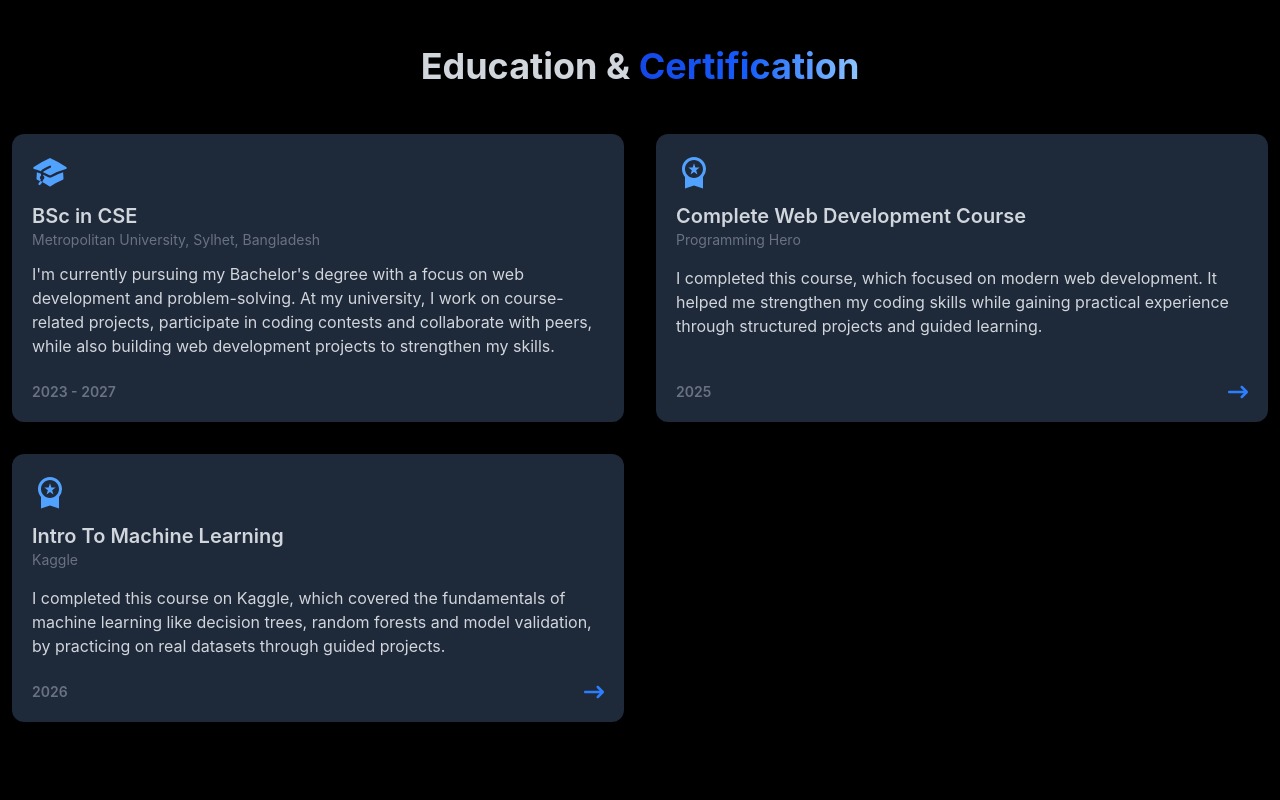
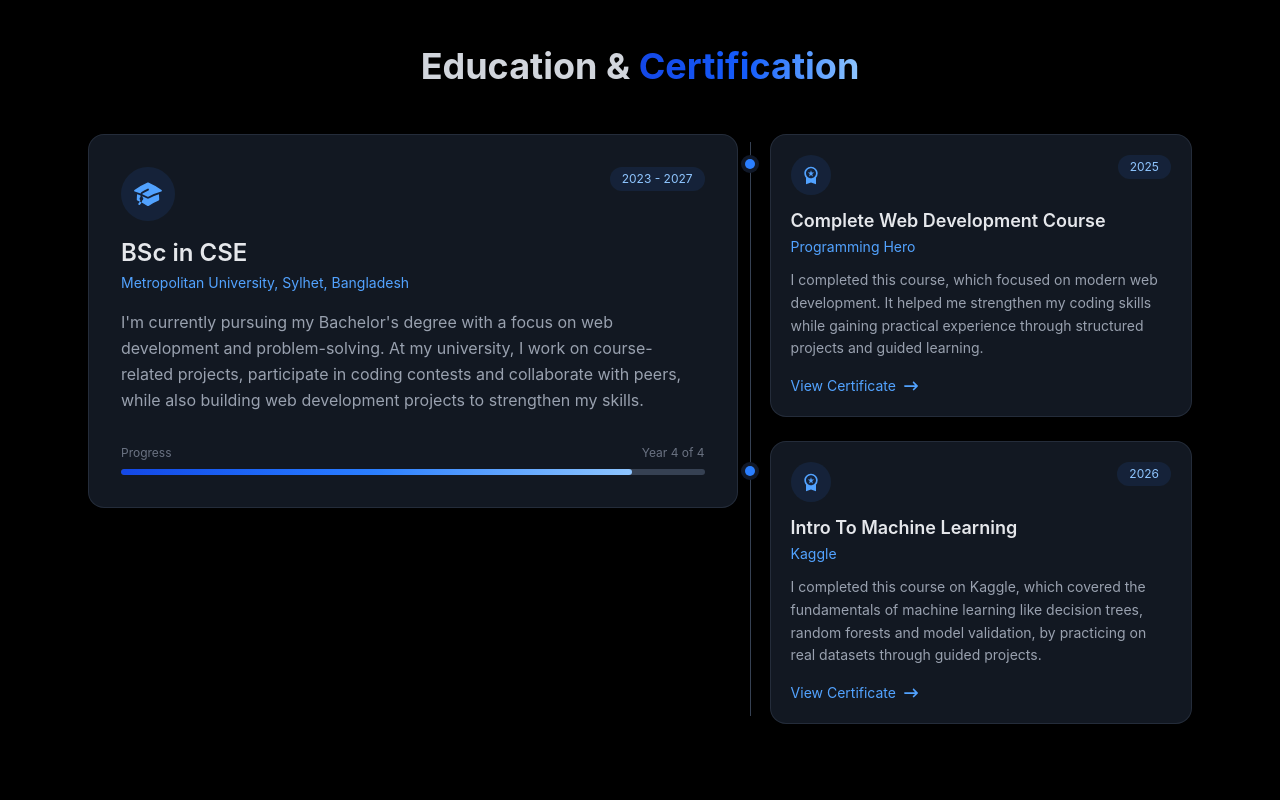
Before and after one commit to tahmid-khan-hub/my-portfolio-nextjs, a Next.js app: page / in a window 1280 px wide. Shown: the part 4180-4980 px from the top of the page. Built offline with nearby package versions, Linux system fonts and the light colour scheme.

Commit message:
Remove the ML certificate and programming certificate component, create the CertificateCard component and redesign and update the Education section

```diff
--- /dev/null
+++ b/src/components/Education/Certificates/CertificateCard.tsx
@@ -0,0 +1,42 @@
+import { FaArrowRightLong } from "react-icons/fa6";
+import { ReactNode } from "react";
+
+interface CertificateCardProps {
+    icon: ReactNode;
+    title: string;
+    platform: string;
+    year: string;
+    link: string;
+    details: string;
+}
+
+export default function CertificateCard({
+ icon, title, platform, year, link, details,
+}: CertificateCardProps) {
+    return (
+        <div className="relative bg-gray-800/60 border border-gray-700/50 rounded-2xl p-5 hover:border-blue-500/30 hover:-translate-y-1 transition-all duration-300 cursor-default">
+            {/* timeline dot (desktop only) */}
+            <span className="hidden lg:block absolute -left-6.5 top-6 w-2.5 h-2.5 rounded-full bg-blue-500 ring-4 ring-gray-900" />
+
+            <div className="flex items-start justify-between mb-3">
+                <div className="bg-blue-500/10 p-2.5 rounded-full">{icon}</div>
+                <span className="text-xs text-blue-300 bg-blue-500/10 px-3 py-1 rounded-full whitespace-nowrap">
+                    {year}
+                </span>
+            </div>
+
+            <h3 className="text-base md:text-lg text-gray-200 font-semibold">{title}</h3>
+            <p className="text-sm text-blue-400 mt-0.5">{platform}</p>
+
+            <p className="mt-3 text-gray-400 text-sm leading-relaxed">{details}</p>
+
+            <button
+                onClick={() => window.open(link, "_blank")}
+                className="mt-4 flex items-center gap-2 text-sm text-blue-400 hover:text-blue-300 transition-colors"
+            >
+                View Certificate
+                <FaArrowRightLong size={14} />
+            </button>
+        </div>
+    );
+}
--- a/src/components/Education/Certificates/IntroToMlCertificate.tsx
+++ /dev/null
@@ -1,33 +0,0 @@
-import { FaArrowRightLong } from "react-icons/fa6";
-import { MdWorkspacePremium } from "react-icons/md";
-
-interface IntroToMlCertificateProps {
-    title: string;
-    platform: string;
-    year: string;
-    link: string;
-    details: string;
-}
-
-export default function IntroToMlCertificate({ title, platform, year, link, details } : IntroToMlCertificateProps) {
-  return (
-    <div className="p-5 rounded-xl shadow-md cursor-pointer flex flex-col h-full">
-      {/* Icon */}
-      <MdWorkspacePremium className="text-blue-400 text-4xl mb-3 hover:text-blue-500" />
-
-      <h3 className="text-xl text-gray-300 font-semibold">{title}</h3>
-      <p className="text-sm text-gray-500">{platform}</p>
-
-      <p className="mt-4 text-gray-300 flex-1">{details}</p>
-
-      <div className="flex items-center justify-between mt-6">
-        <p className="text-sm text-gray-500 font-semibold">{year}</p>
-        <FaArrowRightLong
-          size={20}
-          onClick={() => window.open(link, "_blank")}
-          className="text-blue-500 hover:text-blue-400 transition"
-        />
-      </div>
-    </div>
-  );
-}
--- a/src/components/Education/Certificates/WebProgrammingCertificate.tsx
+++ /dev/null
@@ -1,39 +0,0 @@
-import { FaArrowRightLong } from "react-icons/fa6";
-import { MdWorkspacePremium } from "react-icons/md";
-
-const WebProgrammingCertificate = ({
-  title,
-  platform,
-  year,
-  link,
-  details,
-}: {
-  title: string;
-  platform: string;
-  year: string;
-  link: string;
-  details: string;
-}) => {
-  return (
-    <div className="p-5 rounded-xl shadow-md cursor-pointer flex flex-col h-full">
-      {/* Icon */}
-      <MdWorkspacePremium className="text-blue-400 text-4xl mb-3 hover:text-blue-500" />
-
-      <h3 className="text-xl text-gray-300 font-semibold">{title}</h3>
-      <p className="text-sm text-gray-500">{platform}</p>
-
-      <p className="mt-4 text-gray-300 flex-1">{details}</p>
-
-      <div className="flex items-center justify-between mt-6">
-        <p className="text-sm text-gray-500 font-semibold">{year}</p>
-        <FaArrowRightLong
-          size={20}
-          onClick={() => window.open(link, "_blank")}
-          className="text-blue-500 hover:text-blue-400 transition"
-        />
-      </div>
-    </div>
-  );
-};
-
-export default WebProgrammingCertificate;
--- a/src/components/Education/Education.tsx
+++ b/src/components/Education/Education.tsx
@@ -1,66 +1,83 @@
 "use client";
 import AnimateOnView from "@/hooks/AnimateOnView";
 import { HiAcademicCap } from "react-icons/hi2";
-import WebProgrammingCertificate from "./Certificates/WebProgrammingCertificate";
-import IntroToMlCertificate from "./Certificates/IntroToMlCertificate";
+import CertificateCard from "./Certificates/CertificateCard";
+import { MdWorkspacePremium } from "react-icons/md";
 
 const Education = () => {
   return (
     <div>
-      <div className="max-w-337.5 mx-auto px-4 md:px-3 py-16 mb-24">
+      <div className="max-w-6xl mx-auto px-4 md:px-6 py-16 mb-24">
         <AnimateOnView direction="down" delay={0.25} duration={0.6}>
           <h1 className="text-center text-4xl text-gray-300 font-bold mb-12">
             Education &{" "}
-            <span className="bg-linear-to-r from-blue-700 via-blue-600 to-blue-300 bg-clip-text text-transparent">
-              Certification
-            </span>
+            <span className="bg-linear-to-r from-blue-700 via-blue-600 to-blue-300 bg-clip-text text-transparent">Certification</span>
           </h1>
         </AnimateOnView>
 
-        <div className="grid grid-cols-1 md:grid-cols-2 gap-8 items-stretch">
-          {/* Education */}
-          <div className="bg-gray-800 rounded-xl flex flex-col">
-            <div className="p-5 shadow-md flex flex-col flex-1">
-              {/* Icon */}
-              <div className="mb-3">
-                <HiAcademicCap className="text-blue-400 text-4xl hover:text-blue-500" />
+        <div className="grid grid-cols-1 lg:grid-cols-5 gap-8 items-start">
+          {/* Education - Featured Card */}
+          <div className="lg:col-span-3">
+            <AnimateOnView direction="left" delay={0.15} duration={0.6}>
+              <div className="bg-gray-800/60 border border-gray-700/50 rounded-2xl p-6 md:p-8 h-full flex flex-col hover:border-blue-500/30 transition-colors duration-300">
+                {/* Top row: icon + year pill */}
+                <div className="flex items-start justify-between mb-4">
+                  <div className="bg-blue-500/10 p-3 rounded-full">
+                    <HiAcademicCap className="text-blue-400 text-3xl" />
                   </div>
-              <h3 className="text-xl text-gray-300 font-semibold">BSc in CSE</h3>
-              <p className="text-sm text-gray-500">
-                Metropolitan University, Sylhet, Bangladesh
+                  <span className="text-xs text-blue-300 bg-blue-500/10 px-3 py-1 rounded-full whitespace-nowrap">2023 - 2027</span>
+                </div>
+
+                <h3 className="text-xl md:text-2xl text-gray-200 font-semibold">BSc in CSE</h3>
+                <p className="text-sm text-blue-400 mt-1">Metropolitan University, Sylhet, Bangladesh</p>
+
+                <p className="mt-4 text-gray-400 text-sm md:text-base leading-relaxed flex-1">
+                  I&apos;m currently pursuing my Bachelor&apos;s degree with a focus on web development and problem-solving.
+                  At my university, I work on course-related projects, participate in coding contests and collaborate with peers, while also building web development projects to strengthen my skills.
                 </p>
-              <p className="mt-3 text-gray-300 flex-1">
-                I&apos;m currently pursuing my Bachelor&apos;s degree with a focus on web
-                development and problem-solving. At my university, I work on
-                course-related projects, participate in coding contests and
-                collaborate with peers, while also building web development
-                projects to strengthen my skills.
-              </p>
-              <p className="text-sm text-gray-500 mt-6 font-semibold">2023 - 2027</p>
+
+                {/* Progress bar */}
+                <div className="mt-8">
+                  <div className="flex items-center justify-between text-xs text-gray-500 mb-2">
+                    <span>Progress</span>
+                    <span>Year 4 of 4</span>
+                  </div>
+                  <div className="w-full h-1.5 bg-gray-700 rounded-full overflow-hidden">
+                    <div className="h-full bg-linear-to-r from-blue-700 via-blue-500 to-blue-300 rounded-full"
+                      style={{ width: "87.5%" }}
+                    />
                   </div>
                 </div>
+              </div>
+            </AnimateOnView>
+          </div>
 
-          {/* Certificates */}
-          {/* web programming certificate */}
-          <div className="bg-gray-800 rounded-xl flex flex-col">
-            <WebProgrammingCertificate
+          {/* Certificates - Timeline */}
+          <div className="lg:col-span-2 flex flex-col gap-6 relative">
+            {/* vertical timeline line (desktop only) */}
+            <div className="hidden lg:block absolute -left-5 top-2 bottom-2 w-px bg-gray-700" />
+
+            <AnimateOnView direction="right" delay={0.2} duration={0.5}>
+              <CertificateCard
+                icon={<MdWorkspacePremium className="text-blue-400 text-xl" />}
                 title="Complete Web Development Course"
                 platform="Programming Hero"
                 details="I completed this course, which focused on modern web development. It helped me strengthen my coding skills while gaining practical experience through structured projects and guided learning."
                 year="2025"
                 link="https://drive.google.com/file/d/1JxLSK5BKnyFT4ZJWJYVbOyvec9f61bNf/view?usp=sharing"
               />
-          </div>
+            </AnimateOnView>
 
-          {/* Intro to ML certificate */}
-          <div className="bg-gray-800 rounded-xl flex flex-col">
-            <IntroToMlCertificate
+            <AnimateOnView direction="right" delay={0.3} duration={0.5}>
+              <CertificateCard
+                icon={<MdWorkspacePremium className="text-blue-400 text-xl" />}
                 title="Intro To Machine Learning"
                 platform="Kaggle"
                 details="I completed this course on Kaggle, which covered the fundamentals of machine learning like decision trees, random forests and model validation, by practicing on real datasets through guided projects."
                 year="2026"
                 link="https://drive.google.com/file/d/1wccwoxC5W5gDaKjpJTqUldOZTfM2VoGN/view?usp=sharing"
               />
+            </AnimateOnView>
           </div>
         </div>
       </div>
```
Lines whose indentation alone changed are shown as unchanged.
